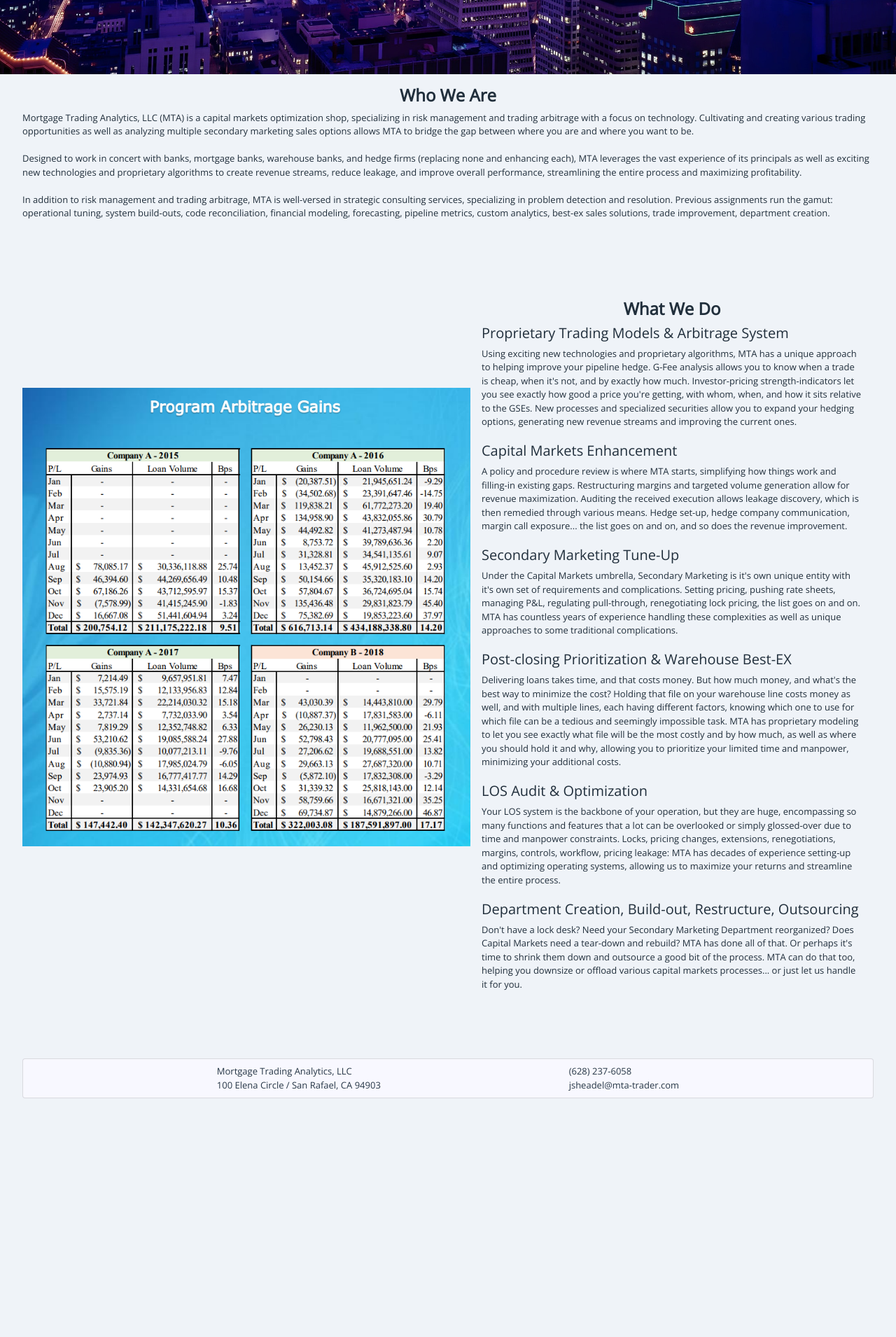
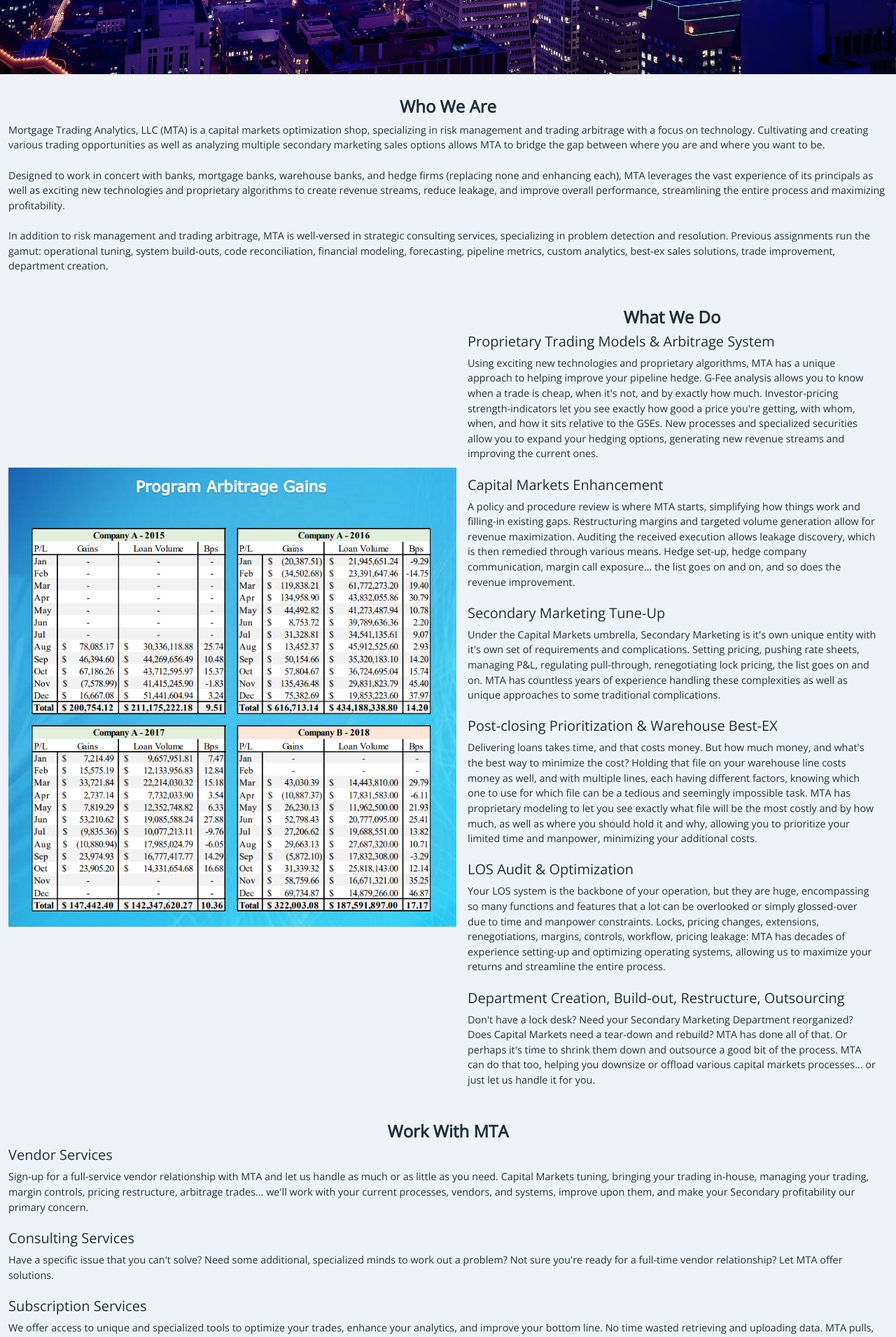
Before and after one commit to MTA-Trader/Front-Page, a React (Create React App) app: page / in a window 1280 px wide. Shown: the part 480-2390 px from the top of the page at 70% size. Before the commit the page ends 2049 px from the top, so only its background shows below. Built offline with nearby package versions, Linux system fonts and the light colour scheme.

Commit message:
Work With MTA section. Fix unable to scale to small sizes.

```diff
--- a/src/App.css
+++ b/src/App.css
@@ -3,7 +3,7 @@
 body {
   background-color: #eff3f8;
   color: #212F3C;
-  font-size: small;
+  font-size: 0.9rem;
   font-family: 'Open Sans', sans-serif;
 }
 
--- a/src/components/Footer.js
+++ b/src/components/Footer.js
@@ -1,7 +1,7 @@
 import { Card } from 'reactstrap'
 
 const Footer = props => {
-    return <Card style={{ marginTop: "5rem", backgroundColor: "#F8F8FF" }} >
+    return <Card style={{ margin: "5rem 0 2rem 0", backgroundColor: "#F8F8FF" }} >
         <div style={{ display: "flex", justifyContent: "space-evenly", color: "#273746", padding: "0.5rem" }}>
             <div>
                 <div>Mortgage Trading Analytics, LLC</div>
--- a/src/components/PageContainer.js
+++ /dev/null
@@ -1,9 +0,0 @@
-const PageContainer = props => {
-    return <div style={{ display: "flex", justifyContent: "center", margin: "0 2rem 0 2rem" }}>
-        <div style={{ maxWidth: "85rem" }}>
-            {props.children}
-        </div>
-    </div>
-}
-
-export default PageContainer
--- a/src/pages/Home.js
+++ b/src/pages/Home.js
@@ -1,10 +1,11 @@
-import PageContainer from "../components/PageContainer"
+import { Container } from "reactstrap"
+
 import Footer from "../components/Footer"
 
 const HomePage = props => {
-    return <PageContainer>
+    return <Container style={{ maxWidth: "85rem" }}>
         <img className="full-width" style={{ objectFit: "cover", height: "30rem" }} src="../../images/transamerica-pyramid.jpg" alt="Transamerica Pyramid" />
-        <div style={{ margin: "1rem 0 1rem 0" }}>
+        <div style={{ margin: "2rem 0 2rem 0" }}>
             <h4 style={{ fontWeight: 600, textAlign: "center" }}>Who We Are</h4>
             Mortgage Trading Analytics, LLC (MTA) is a capital markets optimization shop, specializing in risk management and trading arbitrage with a focus on technology. Cultivating and creating various trading opportunities as well as analyzing multiple secondary marketing sales options allows MTA to bridge the gap between where you are and where you want to be.
             <br /><br />
@@ -12,11 +13,10 @@
             <br /><br />
             In addition to risk management and trading arbitrage, MTA is well-versed in strategic consulting services, specializing in problem detection and resolution. Previous assignments run the gamut: operational tuning, system build-outs, code reconciliation, financial modeling, forecasting, pipeline metrics, custom analytics, best-ex sales solutions, trade improvement, department creation.
         </div>
-        {/* <img className="full-width" style={{ objectFit: "cover", height: "30rem" }} src="../../images/golden-gate-bridge.jpg" alt="SF Golden Gate Bridge" /> */}
         <div style={{ display: "flex", alignItems: "center", flexWrap: "wrap" }}>
-            <img style={{ flexBasis: "auto", flexGrow: 1, maxWidth: "40rem" }} src="../../images/gains.png" alt="Gains" />
+            <img style={{ flexBasis: "auto", flexGrow: 1, minWidth: 0, maxWidth: "40rem" }} src="../../images/gains.png" alt="Gains" />
             <div style={{ flexBasis: "20rem", flexGrow: 2, padding: "1rem" }}>
-                <h4 style={{ fontWeight: 600, textAlign: "center", marginTop: "5rem" }}>What We Do</h4>
+                <h4 style={{ fontWeight: 600, textAlign: "center"}}>What We Do</h4>
                 <h5>Proprietary Trading Models &#38; Arbitrage System</h5>
                 Using exciting new technologies and proprietary algorithms, MTA has a unique approach to helping improve your pipeline hedge. G-Fee analysis allows you to know when a trade is cheap, when it's not, and by exactly how much. Investor-pricing strength-indicators let you see exactly how good a price you're getting, with whom, when, and how it sits relative to the GSEs. New processes and specialized securities allow you to expand your hedging options, generating new revenue streams and improving the current ones.
                 <br /><br />
@@ -36,8 +36,22 @@
                 Don't have a lock desk? Need your Secondary Marketing Department reorganized? Does Capital Markets need a tear-down and rebuild? MTA has done all of that. Or perhaps it's time to shrink them down and outsource a good bit of the process. MTA can do that too, helping you downsize or offload various capital markets processes... or just let us handle it for you.
             </div>
         </div>
+        <div style={{ margin: "2rem 0 2rem 0" }}>
+            <h4 style={{ fontWeight: 600, textAlign: "center" }}>Work With MTA</h4>
+            <h5>Vendor Services</h5>
+            Sign-up for a full-service vendor relationship with MTA and let us handle as much or as little as you need. Capital Markets tuning, bringing your trading in-house, managing your trading, margin controls, pricing restructure, arbitrage trades... we'll work with your current processes, vendors, and systems, improve upon them, and make your Secondary profitability our primary concern.
+            <br /><br />
+            <h5>Consulting Services</h5>
+            Have a specific issue that you can't solve? Need some additional, specialized minds to work out a problem? Not sure you're ready for a full-time vendor relationship? Let MTA offer solutions.
+            <br /><br />
+            <h5>Subscription Services</h5>
+            We offer access to unique and specialized tools to optimize your trades, enhance your analytics, and improve your bottom line.
+            No time wasted retrieving and uploading data. MTA pulls, uploads, and disseminates everything to you and for you.
+            All results are easily extractable in a user-friendly CSV format.
+        </div>
+        <img className="full-width" style={{ objectFit: "cover", height: "30rem" }} src="../../images/golden-gate-bridge.jpg" alt="SF Golden Gate Bridge" />
         <Footer />
-    </PageContainer>
+    </Container>
 }
 
 export default HomePage
```
